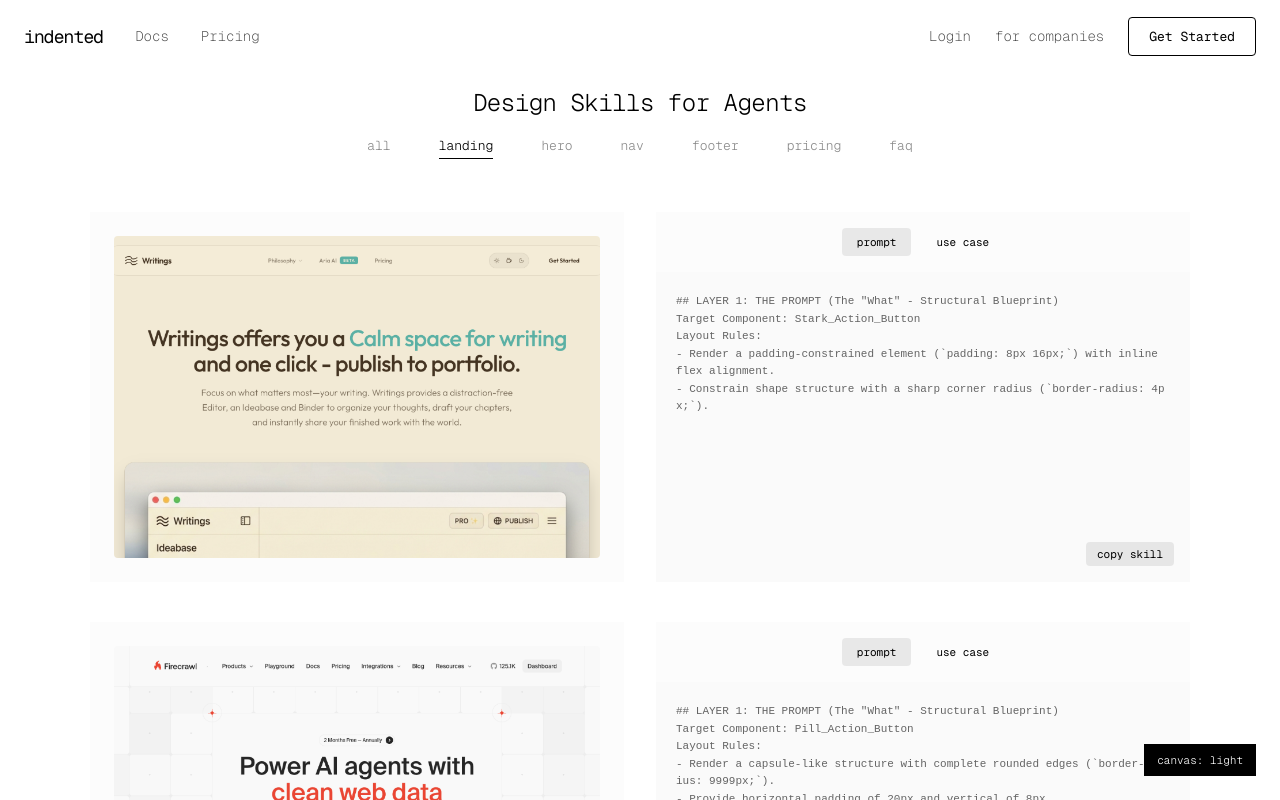
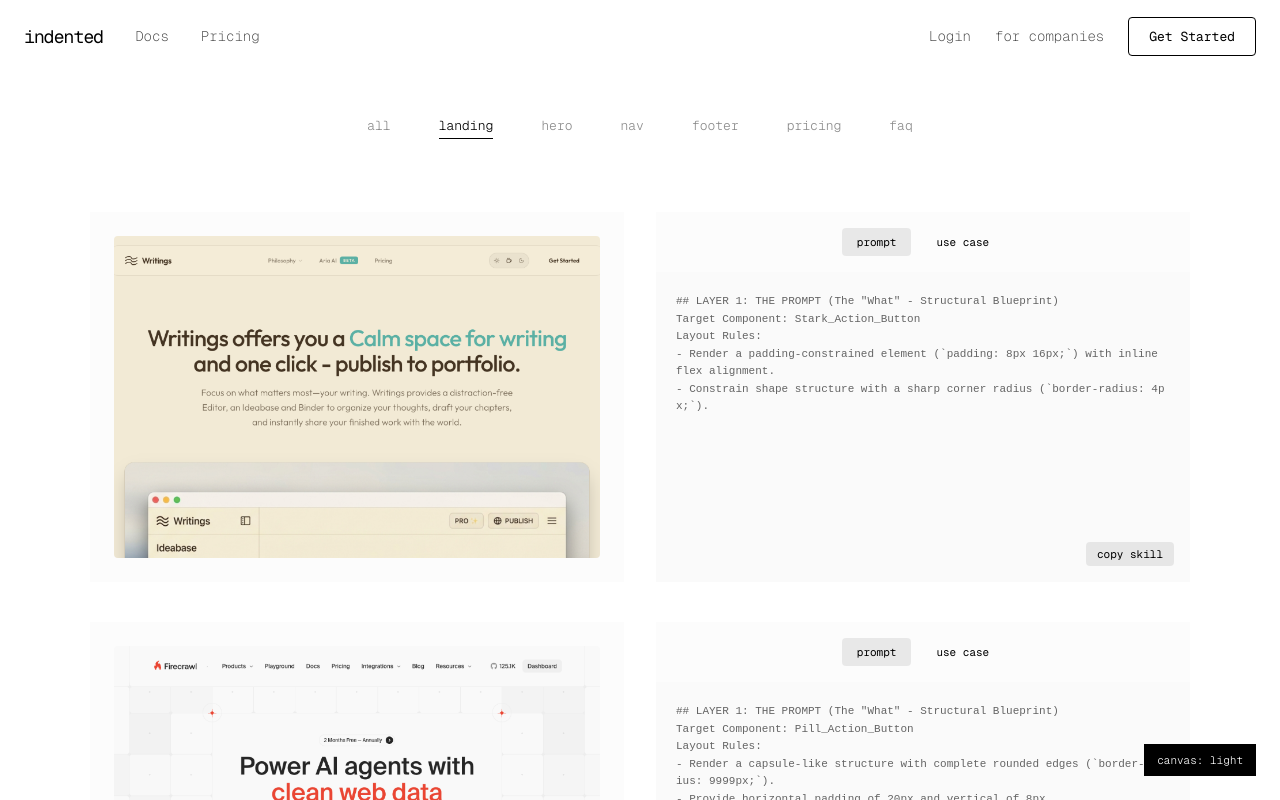
Before and after one commit to kingofalldevs/design-skills-for-ai, a React (Vite) app: page / in a window 1280 px wide. Built offline with nearby package versions, Linux system fonts and the light colour scheme; no server answers.

Commit message:
style(dashboard): remove Design Skills for Agents heading from dashboard

```diff
--- a/src/components/Hero.jsx
+++ b/src/components/Hero.jsx
@@ -30,8 +30,6 @@
             <UserIcon />
           </button>
         )}
-
-        <h1 className="element-heading">Design Skills for Agents</h1>
 
         {/* Attached horizontal navigation track */}
         <div className="element-nav_track">
```
